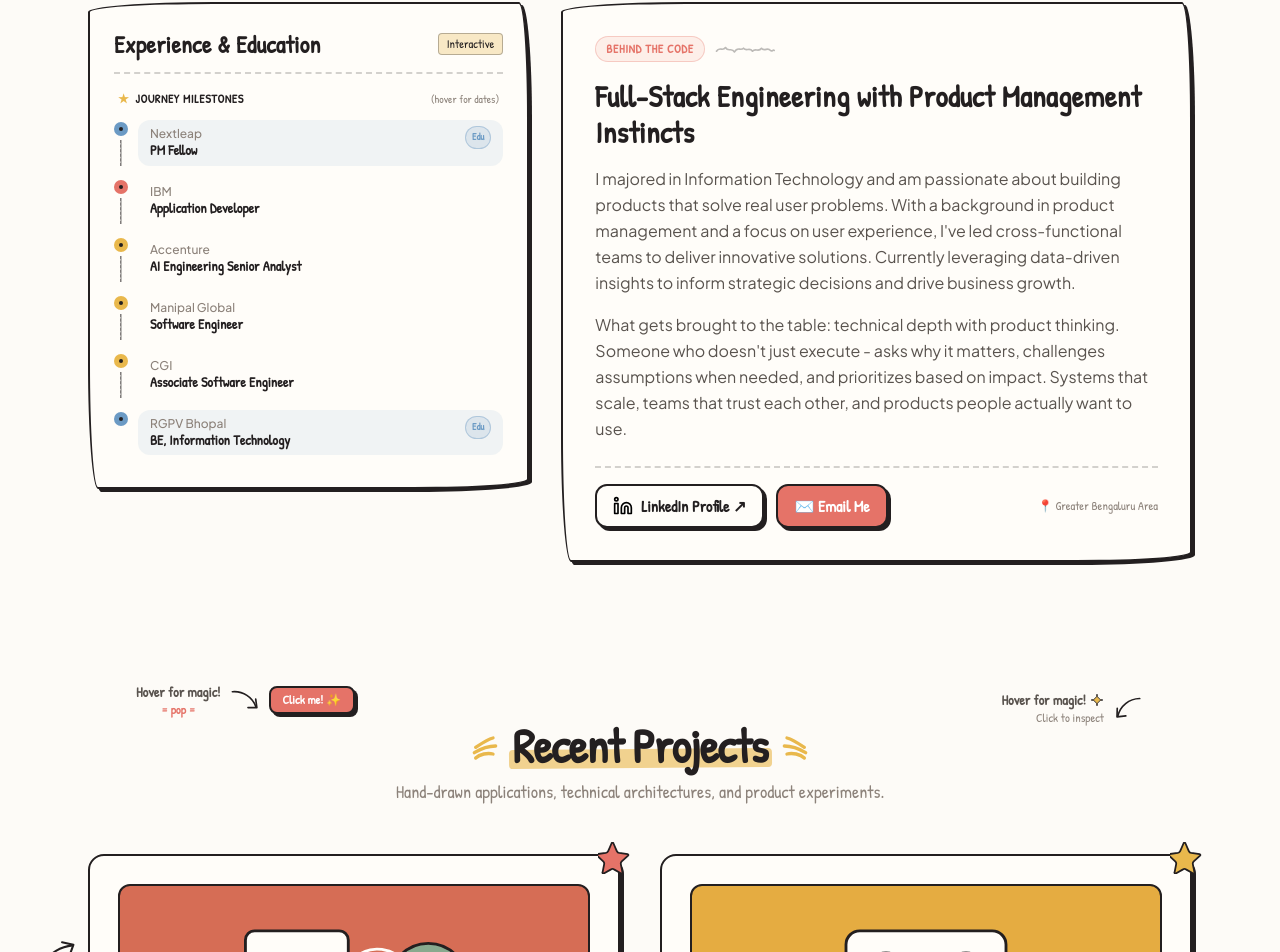
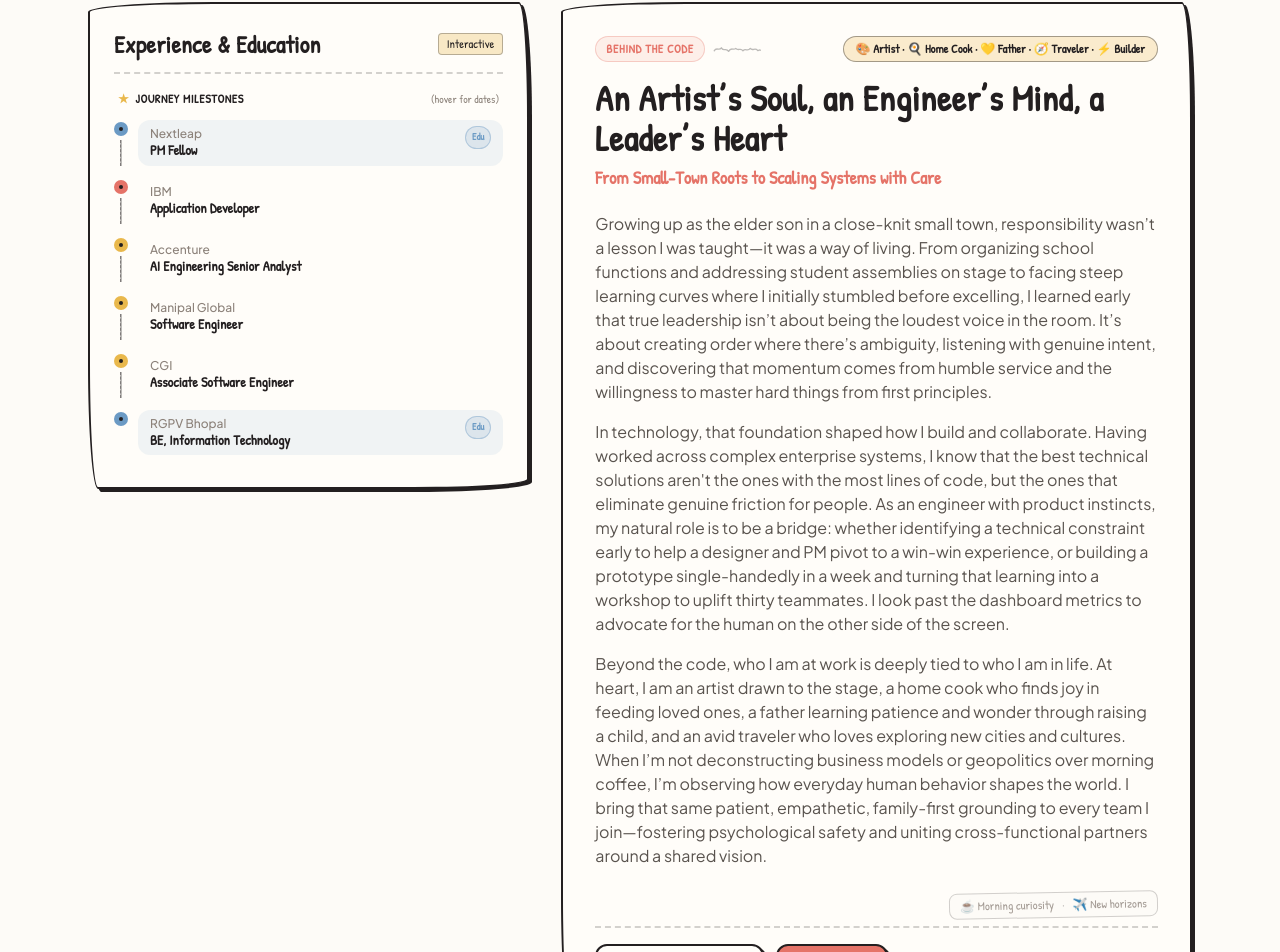
Before and after one commit to Pankaj-Shrivastava/my-portfolio-project, a React (Vite) app: page / in a window 1280 px wide. Shown: the part 778-1730 px from the top of the page. Built offline with nearby package versions, Linux system fonts and the light colour scheme; a web font is replaced by a local one.

Commit message:
feat: add Hero component, about data constants, and decision documentation

```diff
--- a/src/components/Hero.jsx
+++ b/src/components/Hero.jsx
@@ -194,23 +194,46 @@
         {/* Right Column: Bio Narrative & Value Propositions */}
         <div className="lg:col-span-7 bg-paper-card border-2 border-ink border-sketch-sm p-6 sm:p-8 shadow-doodle relative flex flex-col justify-between">
           <div>
-            <div className="flex items-center gap-2 mb-4">
-              <span className="font-doodle text-xs font-bold uppercase tracking-wider text-doodle-coral bg-doodle-coral/10 px-2.5 py-1 rounded-full border border-doodle-coral/30">
-                Behind the Code
-              </span>
-              <DoodleScribble className="w-16 h-3 text-ink/30" />
+            {/* Header row with 'Behind the Code' and Human Coordinates sticker */}
+            <div className="flex flex-wrap items-center justify-between gap-3 mb-4">
+              <div className="flex items-center gap-2">
+                <span className="font-doodle text-xs font-bold uppercase tracking-wider text-doodle-coral bg-doodle-coral/10 px-2.5 py-1 rounded-full border border-doodle-coral/30">
+                  Behind the Code
+                </span>
+                <DoodleScribble className="w-12 h-3 text-ink/30 hidden sm:block" />
+              </div>
+
+              {/* Decoration 1: Human Coordinates Sticker Strip */}
+              <div className="inline-flex items-center flex-wrap gap-1.5 px-3 py-1 bg-doodle-mustard/25 border border-ink/40 rounded-full font-doodle text-xs font-bold text-ink shadow-doodle-xs -rotate-0.5">
+                {aboutContent.tags ? aboutContent.tags.join(' · ') : '🎨 Artist · 🍳 Home Cook · 💛 Father · 🧭 Traveler · ⚡ Builder'}
+              </div>
             </div>
 
-            <h2 className="text-3xl font-bold font-doodle text-ink mb-4">
-              Full-Stack Engineering with Product Management Instincts
+            {/* Title & Subtitle */}
+            <h2 className="text-3xl sm:text-4xl font-bold font-doodle text-ink mb-1.5 leading-tight">
+              {aboutContent.title || 'An Artist’s Soul, an Engineer’s Mind, a Leader’s Heart'}
             </h2>
 
-            <div className="text-base text-ink-light leading-relaxed space-y-4 mb-6">
+            <p className="font-doodle text-base sm:text-lg font-semibold text-doodle-coral mb-5 flex items-center gap-2">
+              <span>{aboutContent.subtitle || 'From Small-Town Roots to Scaling Systems with Care'}</span>
+            </p>
+
+            {/* 3-Paragraph Authentic Narrative Story */}
+            <div className="text-base text-ink-light leading-relaxed space-y-4 mb-6 font-sans">
               {aboutContent.bio.map((paragraph, index) => (
-                <p key={index} className="leading-relaxed">
+                <p key={index} className="leading-relaxed text-[15px] sm:text-base">
                   {paragraph}
                 </p>
               ))}
+            </div>
+
+            {/* Decoration 2: Cozy Corner Accent */}
+            <div className="flex items-center justify-end">
+              <div className="inline-flex items-center gap-2 font-doodle text-xs text-ink-muted/80 bg-paper px-2.5 py-1 rounded-lg border border-ink/20 shadow-doodle-xs -rotate-1 mb-2">
+                <span>☕ Morning curiosity</span>
+                <span className="text-ink/30">·</span>
+                <span>✈️ New horizons</span>
+              </div>
             </div>
           </div>
 
--- a/src/components/data/aboutData.js
+++ b/src/components/data/aboutData.js
@@ -1,14 +1,10 @@
 export const aboutContent = {
+  title: "An Artist’s Soul, an Engineer’s Mind, a Leader’s Heart",
+  subtitle: "From Small-Town Roots to Scaling Systems with Care",
+  tags: ["🎨 Artist", "🍳 Home Cook", "💛 Father", "🧭 Traveler", "⚡ Builder"],
   bio: [
-    `I majored in Information Technology and am passionate about building
-products that solve real user problems. With a background in product
-management and a focus on user experience, I've led cross-functional
-teams to deliver innovative solutions. Currently leveraging data-driven
-insights to inform strategic decisions and drive business growth.`,
-    `What gets brought to the table: technical depth with product
-thinking. Someone who doesn't just execute - asks why it
-matters, challenges assumptions when needed, and prioritizes
-based on impact. Systems that scale, teams that trust
-each other, and products people actually want to use.`,
+    `Growing up as the elder son in a close-knit small town, responsibility wasn’t a lesson I was taught—it was a way of living. From organizing school functions and addressing student assemblies on stage to facing steep learning curves where I initially stumbled before excelling, I learned early that true leadership isn’t about being the loudest voice in the room. It’s about creating order where there’s ambiguity, listening with genuine intent, and discovering that momentum comes from humble service and the willingness to master hard things from first principles.`,
+    `In technology, that foundation shaped how I build and collaborate. Having worked across complex enterprise systems, I know that the best technical solutions aren't the ones with the most lines of code, but the ones that eliminate genuine friction for people. As an engineer with product instincts, my natural role is to be a bridge: whether identifying a technical constraint early to help a designer and PM pivot to a win-win experience, or building a prototype single-handedly in a week and turning that learning into a workshop to uplift thirty teammates. I look past the dashboard metrics to advocate for the human on the other side of the screen.`,
+    `Beyond the code, who I am at work is deeply tied to who I am in life. At heart, I am an artist drawn to the stage, a home cook who finds joy in feeding loved ones, a father learning patience and wonder through raising a child, and an avid traveler who loves exploring new cities and cultures. When I’m not deconstructing business models or geopolitics over morning coffee, I’m observing how everyday human behavior shapes the world. I bring that same patient, empathetic, family-first grounding to every team I join—fostering psychological safety and uniting cross-functional partners around a shared vision.`,
   ],
 };
```
Also changed, not shown: 1 other file (tests, documents, lock files or other folders).
